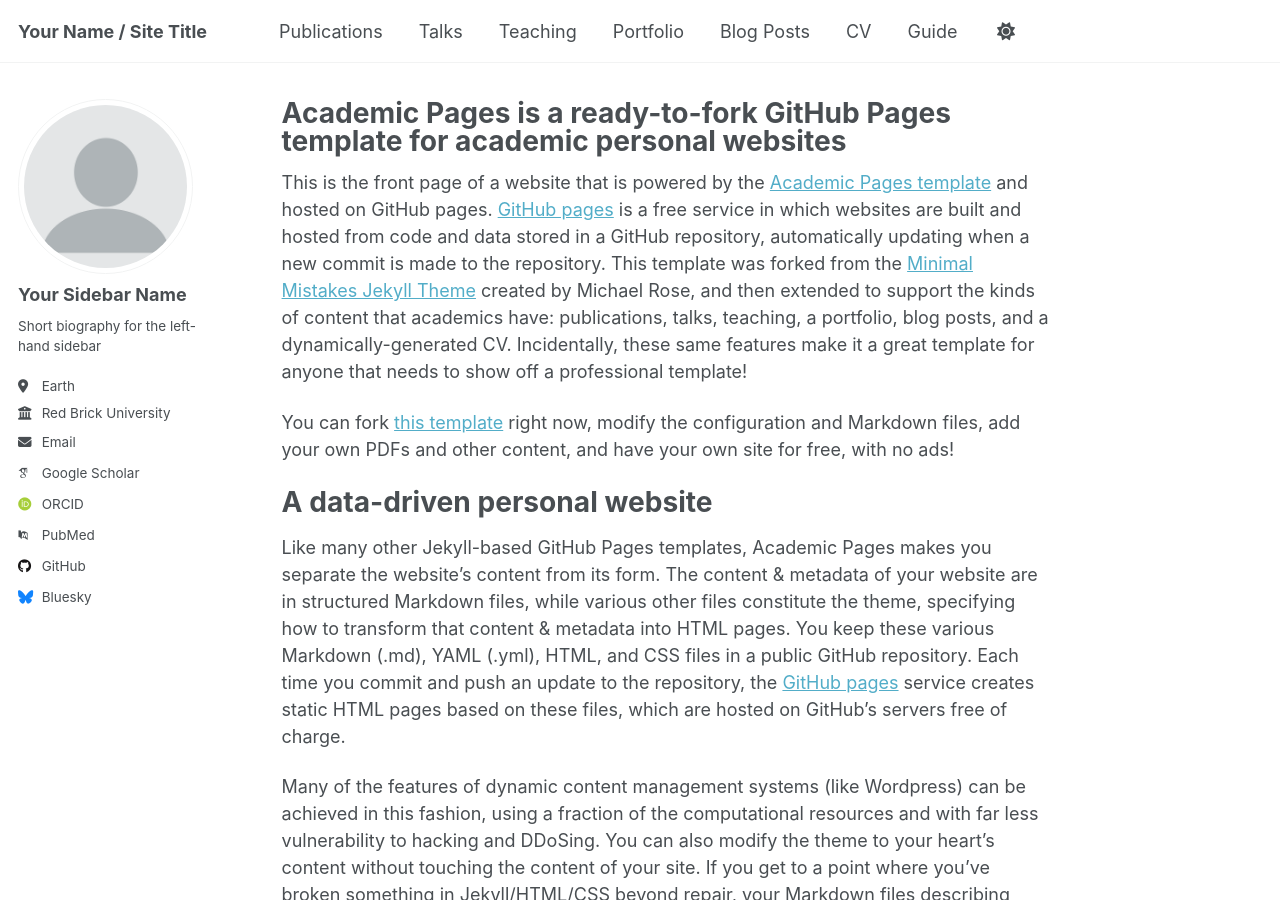
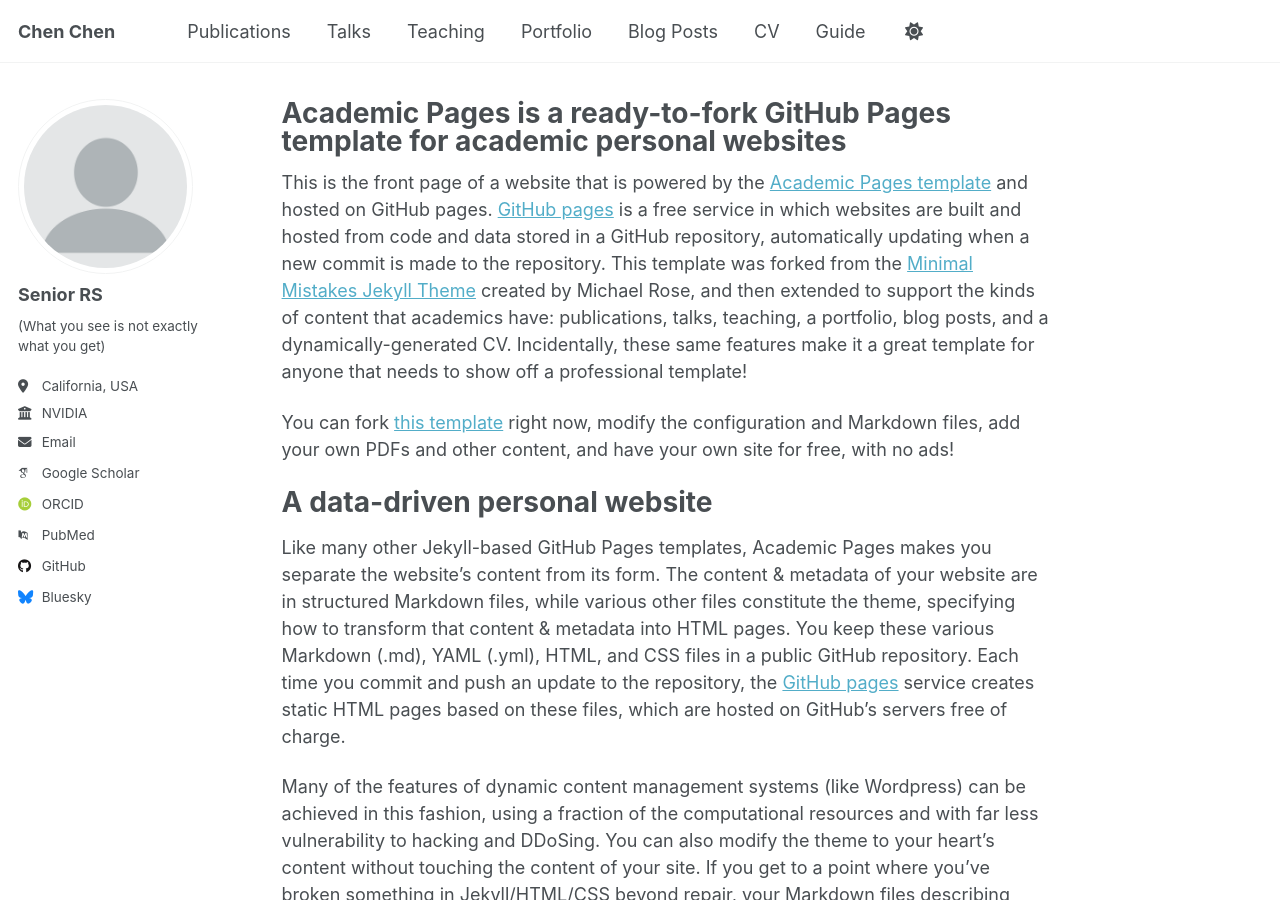
Before and after one commit to cchen1436/cchen1436.github.io, a Jekyll site: the page built from _pages/about.md, in a window 1280 px wide and 900 px high. Built offline with Jekyll 4.4.1, drawn with Linux system fonts in a browser that asks for light colours; some web fonts are replaced; a script that is not in the unit is left out.

Commit message:
Update _config.yml

```diff
--- a/_config.yml
+++ b/_config.yml
@@ -9,7 +9,7 @@
 # Basic Site Settings
 locale                   : "en-US"
 site_theme               : "default" # Currently available options are "default", "air"
-title                    : "Your Name / Site Title"
+title                    : "Chen Chen"
 title_separator          : "-"
 name                     : &name "Your Name"
 description              : &description "personal description"
@@ -23,13 +23,13 @@
 author:
   # Biographic information
   avatar           : "profile.png"
-  name             : "Your Sidebar Name"
+  name             : "Senior RS"
   pronouns         : # example: "she/her"
-  bio              : "Short biography for the left-hand sidebar"
-  location         : "Earth"
-  employer         : "Red Brick University"
+  bio              : "(What you see is not exactly what you get)"
+  location         : "California, USA"
+  employer         : "NVIDIA"
   uri              : # URL
-  email            : "none@example.org"
+  email            : "cchen1@nvidia.com"
 
   # Academic websites
   academia         : # URL
```
